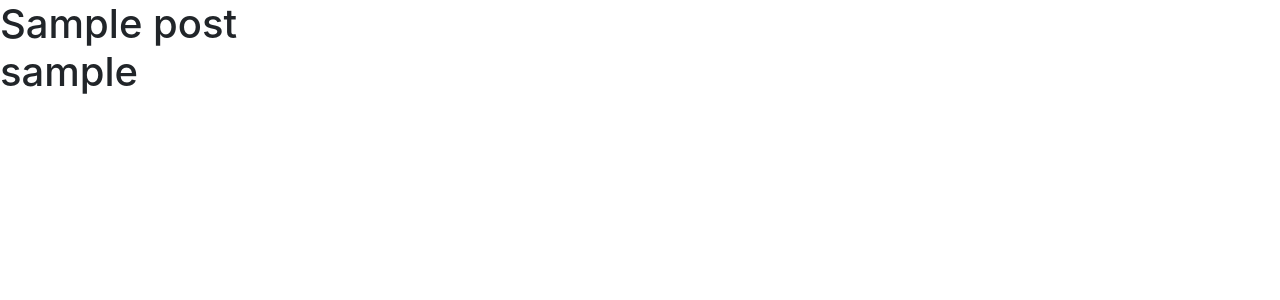
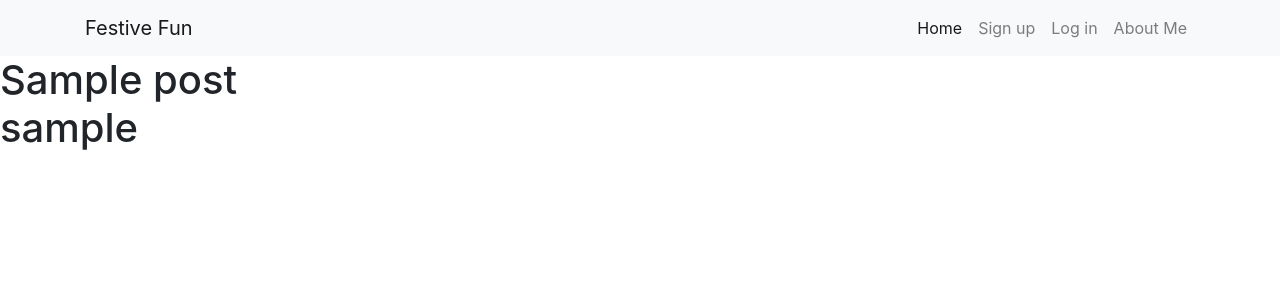
Before and after one commit to damidaramola/festive-fun-blog, a Django app: page /blog/ in a window 1280 px wide. Shown: the top 300 px of the page. Run offline with Django 3.2, Linux system fonts and the light colour scheme; tables that the repository leaves empty hold one stand-in row (values such as "Sample post"); parts of the project's set-up code (start-up, migrations or seed data) failed here and were passed over; some libraries are stand-ins or nearby versions.

Commit message:
add nav bar html to index.html

```diff
--- a/blog/templates/index.html
+++ b/blog/templates/index.html
@@ -9,7 +9,7 @@
     <link rel="icon" type="image/png" href="#">
 
     <!-- Bootstrap CSS -->
-    <link rel="stylesheet" href="https://stackpath.bootstrapcdn.com/bootstrap/4.4.1/css/bootstrap.min.css" integrity="sha384-Vkoo8x4CGsO3+Hhxv8T/Q5PaXtkKtu6ug5TOeNV6gBiFeWPGFN9MuhOf23Q9Ifjh" crossorigin="anonymous">
+    <link rel="stylesheet" href="https://cdn.jsdelivr.net/npm/bootstrap@4.4.1/dist/css/bootstrap.min.css" integrity="sha384-Vkoo8x4CGsO3+Hhxv8T/Q5PaXtkKtu6ug5TOeNV6gBiFeWPGFN9MuhOf23Q9Ifjh" crossorigin="anonymous">
     <link rel="stylesheet" href="https://cdn.jsdelivr.net/npm/@fortawesome/fontawesome-free@6.2.1/css/fontawesome.min.css" integrity="sha384-QYIZto+st3yW+o8+5OHfT6S482Zsvz2WfOzpFSXMF9zqeLcFV0/wlZpMtyFcZALm" crossorigin="anonymous">    <title>festive fun</title>
      <link rel="stylesheet" href="static/css/style.css" type="text/css">
   </head>
@@ -18,15 +18,33 @@
 
   </header>
 <section>
+<!-- navigation bar -->
+<nav class="navbar bg-light navbar-light navbar-expand-lg">
+  <div class="container">
+    <a class="navbar-brand" href="index.html">Festive Fun</a>
 
+      <ul class="navbar-nav">
+        <li class="nav-item active">
+          <a class="nav-link" href="index.html">Home <span class="sr-only">(current)</span></a>
+        </li>
+        <li class="nav-item">
+          <a class="nav-link" href="#">Sign up </a>
+        </li>
+        <li class="nav-item">
+          <a class="nav-link" href="#">Log in</a>
+        </li>
+        <li class="nav-item">
+          <a class="nav-link" href="#">About Me</a>
+        </li>
+      </ul>
+
+  </div>
+</nav>
 
 <h1>
   <!-- displays posts on page -->
    {% for post in posts%}
    {{post.title}}<br>
-   {% for tag in tags%}
-   {{post.tags}}
-   {% endfor %}
    {{post.author}}<br><br>
 
    {% endfor %}
@@ -40,5 +58,5 @@
     <!-- jQuery first, then Popper.js, then Bootstrap JS -->
     <script src="https://code.jquery.com/jquery-3.4.1.slim.min.js" integrity="sha384-J6qa4849blE2+poT4WnyKhv5vZF5SrPo0iEjwBvKU7imGFAV0wwj1yYfoRSJoZ+n" crossorigin="anonymous"></script>
     <script src="https://cdn.jsdelivr.net/npm/popper.js@1.16.0/dist/umd/popper.min.js" integrity="sha384-Q6E9RHvbIyZFJoft+2mJbHaEWldlvI9IOYy5n3zV9zzTtmI3UksdQRVvoxMfooAo" crossorigin="anonymous"></script>
-    <script src="https://stackpath.bootstrapcdn.com/bootstrap/4.4.1/js/bootstrap.min.js" integrity="sha384-wfSDF2E50Y2D1uUdj0O3uMBJnjuUD4Ih7YwaYd1iqfktj0Uod8GCExl3Og8ifwB6" crossorigin="anonymous"></script>
+    <script src="https://cdn.jsdelivr.net/npm/bootstrap@4.4.1/dist/js/bootstrap.min.js" integrity="sha384-wfSDF2E50Y2D1uUdj0O3uMBJnjuUD4Ih7YwaYd1iqfktj0Uod8GCExl3Og8ifwB6" crossorigin="anonymous"></script>
   </body>
```
Also changed, not shown: blog/static/css/style.css (+30 -0 lines).
